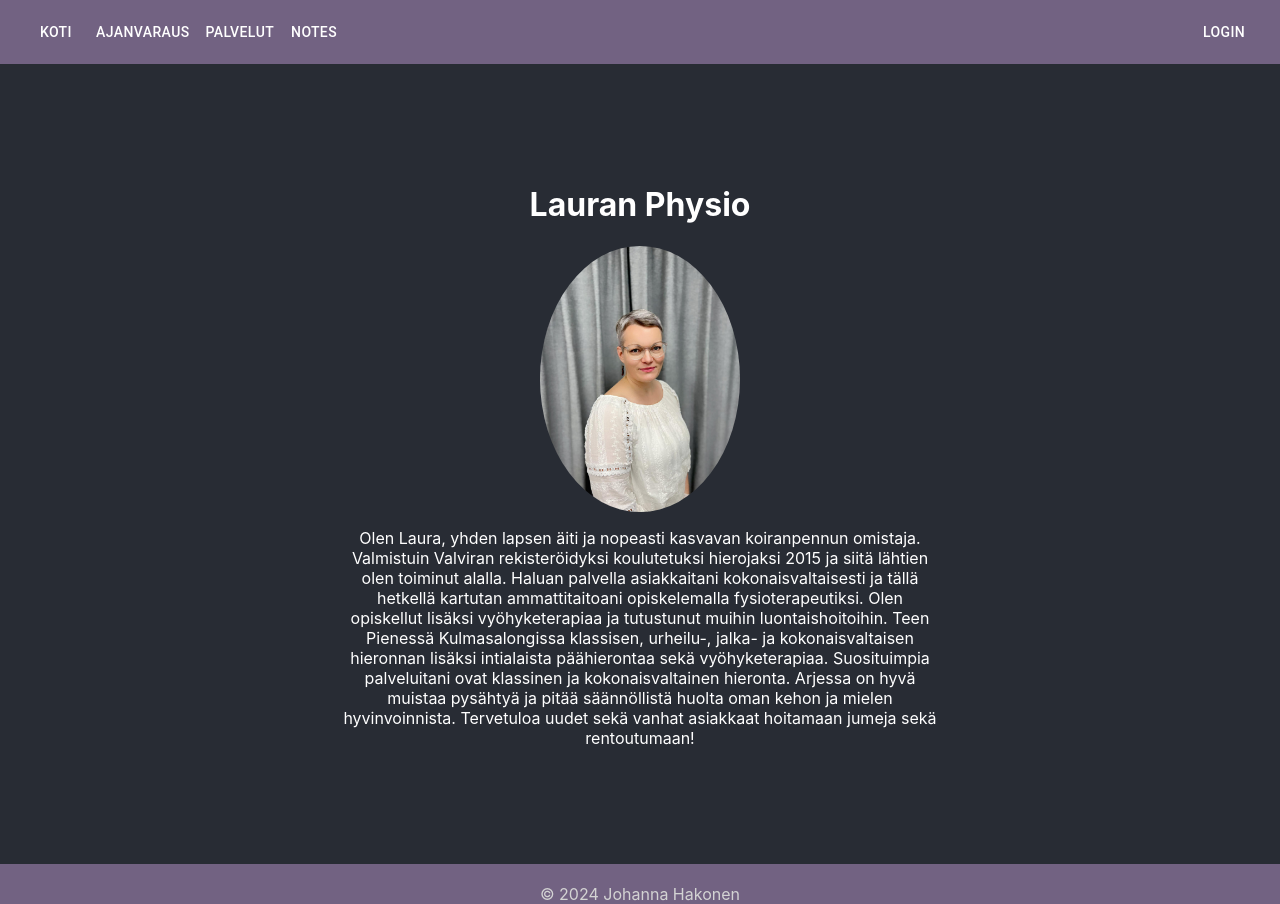
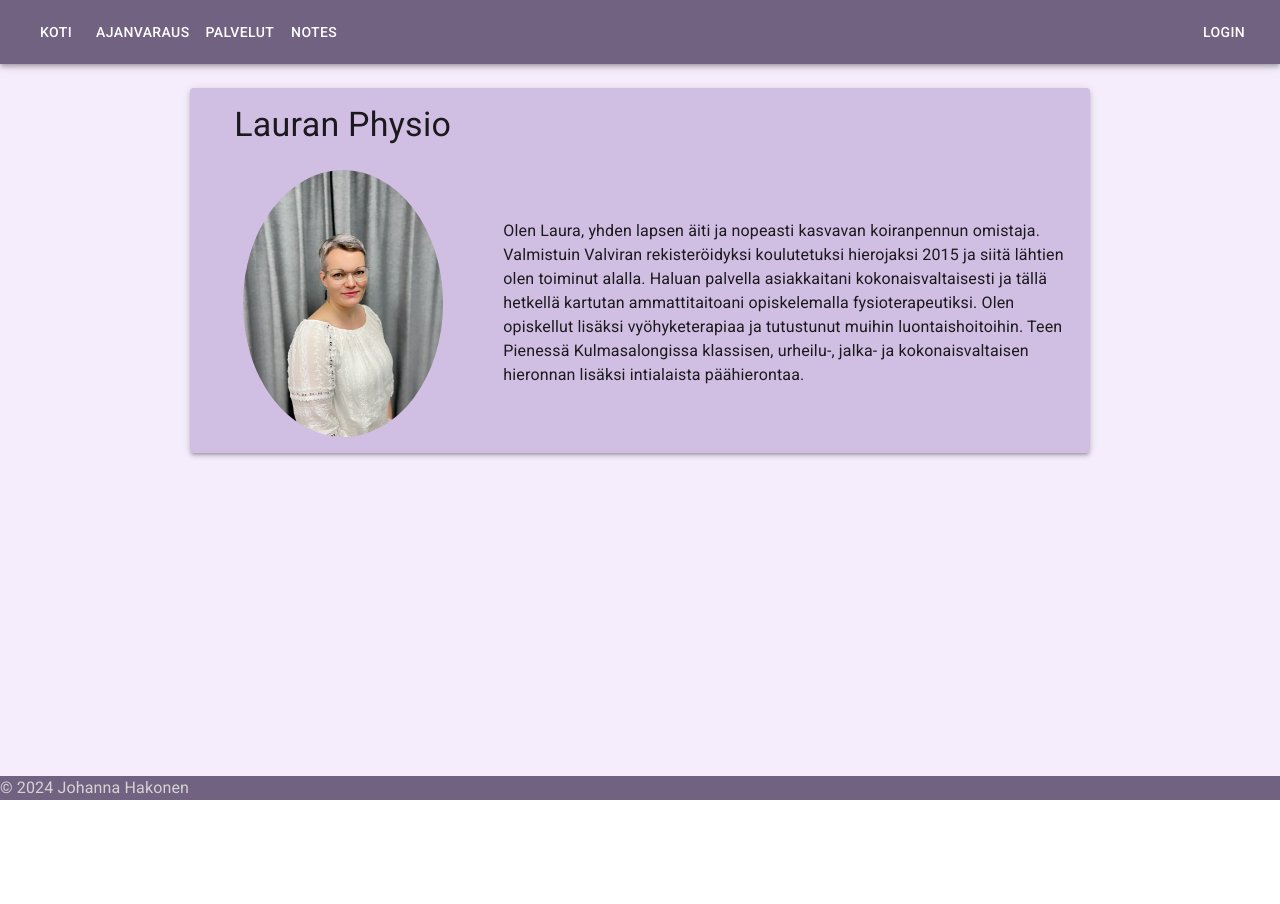
Before and after one commit to hannahakonen/physio-web-pages, a React (Create React App) app in the folder frontend/: page / in a window 1280 px wide. After the commit the page ends 800 px from the top, so only its background shows below. Built offline with nearby package versions, Linux system fonts and the light colour scheme.

Commit message:
page layout modification started with mui

```diff
--- a/frontend/package.json
+++ b/frontend/package.json
@@ -5,8 +5,9 @@
   "dependencies": {
     "@emotion/react": "^11.11.4",
     "@emotion/styled": "^11.11.0",
+    "@fontsource/roboto": "^5.0.12",
     "@mui/icons-material": "^5.15.12",
-    "@mui/material": "^5.15.11",
+    "@mui/material": "^5.15.14",
     "@testing-library/jest-dom": "^5.17.0",
     "@testing-library/react": "^13.4.0",
     "@testing-library/user-event": "^13.5.0",
--- a/frontend/public/index.html
+++ b/frontend/public/index.html
@@ -1,14 +1,12 @@
 <!DOCTYPE html>
 <html lang="en">
+
 <head>
   <meta charset="utf-8" />
   <link rel="icon" href="%PUBLIC_URL%/favicon.ico" />
   <meta name="viewport" content="width=device-width, initial-scale=1" />
   <meta name="theme-color" content="#000000" />
-    <meta
-      name="description"
-      content="Web site created using create-react-app"
-    />
+  <meta name="description" content="Web site created using create-react-app" />
   <link rel="apple-touch-icon" href="%PUBLIC_URL%/logo192.png" />
   <!--
       manifest.json provides metadata used when your web app is installed on a
@@ -24,8 +22,15 @@
       work correctly both with client-side routing and a non-root public URL.
       Learn how to configure a non-root public URL by running `npm run build`.
     -->
-    <title>React App</title>
+  <link rel="preconnect" href="https://fonts.googleapis.com" />
+  <link rel="preconnect" href="https://fonts.gstatic.com" crossorigin />
+  <link rel="stylesheet" href="https://fonts.googleapis.com/css2?family=Roboto:wght@300;400;500;700&display=swap" />
+  <link rel="stylesheet" href="https://fonts.googleapis.com/icon?family=Material+Icons" />
+
+
+  <title>Physio</title>
 </head>
+
 <body>
   <noscript>You need to enable JavaScript to run this app.</noscript>
   <div id="root"></div>
@@ -40,4 +45,5 @@
       To create a production bundle, use `npm run build` or `yarn build`.
     -->
 </body>
+
 </html>
--- a/frontend/src/App.css
+++ b/frontend/src/App.css
@@ -1,3 +1,26 @@
+.page-container {
+  display: flex;
+  flex-direction: column;
+  min-height: 100vh;
+  background-color: rgb(245, 237, 252)
+}
+
+.content-container {
+  flex: 1;
+}
+
+/*
+.root {
+  display: flex;
+  flex-direction: column;
+  align-items: center;
+  justify-content: center;
+  height: 100vh;
+  font-size: 1.5rem;
+}
+*/
+/*
+create-react-app, some changes
 .App {
   text-align: center;
 }
@@ -41,3 +64,4 @@
     transform: rotate(360deg);
   }
 }
+*/
--- a/frontend/src/App.js
+++ b/frontend/src/App.js
@@ -1,5 +1,5 @@
 import './App.css'
-import { useState, useEffect, useRef } from 'react'
+import React, { useState, useEffect, useRef } from 'react'
 import Home from './components/Home'
 import Booking from './components/Booking'
 import Note from './components/Note'
@@ -18,11 +18,13 @@ import PropTypes from 'prop-types'
 import Calendar from './components/Calendar'
 import WorkerPage from './components/WorkerPage'
 import Services from './components/Services'
-import { AppBar, Button, Container, Toolbar, Typography, Box, IconButton } from '@mui/material'
+import { AppBar, Button, Container, Toolbar, Typography, Box, IconButton, Grid } from '@mui/material'
 import MenuIcon from '@mui/icons-material/Menu'
 import { Drawer, List, ListItem } from '@mui/material'
 import { useMediaQuery } from '@mui/material'
 import { useTheme } from '@mui/material/styles'
+import CssBaseline from '@mui/material/CssBaseline'
+import { AddBoxOutlined } from '@material-ui/icons'
 
 const App = (props) => {
   const [notes, setNotes] = useState([])
@@ -66,8 +68,9 @@ const App = (props) => {
   }
 
   return (
-    <div className="App">
-      <Box sx={{ flexGrow: 1 }}>
+    <React.Fragment>
+      <CssBaseline />
+      <div className="page-container">
         <AppBar position="static" sx={{ backgroundColor: 'rgb(114, 98, 130)' }}>
           <Toolbar>
             {isMobile ? (
@@ -104,7 +107,7 @@ const App = (props) => {
               </>
             )}
 
-            <Typography variant="h6" component="div" sx={{ flexGrow: 1 }} />
+            <Box sx={{ flexGrow: 1 }} />
 
 
             {user
@@ -117,8 +120,11 @@ const App = (props) => {
               : <Button color="inherit" component={RouterLink} to="/login">Login</Button>}
           </Toolbar>
         </AppBar>
-      </Box>
-
+        <div className="content-container">
+          <Container>
+            <Grid container direction="column">
+              <Grid item xs={12} flexGrow={1} py={3}>
+                <Box maxWidth="md" margin="auto">
                   <Routes>
                     <Route path="/ajanvaraus" element={<Booking />} />
                     <Route path="/palvelut" element={<Services />} />
@@ -127,10 +133,14 @@ const App = (props) => {
                     <Route path="/login" element={<Login onLogin={login} />} />
                     <Route path="/worker" element={<WorkerPage user={user} />} />
                   </Routes>
-      <div className="App">
+                </Box>
+              </Grid>
+            </Grid>
+          </Container>
+        </div>
         <Footer />
       </div>
-    </div>
+    </React.Fragment >
   )
 }
 
--- a/frontend/src/components/Booking.js
+++ b/frontend/src/components/Booking.js
@@ -7,6 +7,7 @@ import ServiceTypeSelection from './ServiceTypeSelection'
 import ServiceSelection from './ServiceSelection'
 import CustomerInfo from './CustomerInfo'
 import BookingCompleted from './BookingCompleted'
+import { Button } from '@mui/material'
 
 const Booking = () => {
   const [step, setStep] = useState(0)
@@ -105,7 +106,7 @@ const Booking = () => {
   }
 
   return (
-    <div className="App-header">
+    <div>
       {step === 0 && <ServiceTypeSelection onSelect={handleServiceTypeSelection} />}
       {step === 1 && <ServiceSelection onSelect={handleServiceSelection} serviceType={serviceType} onBack={handleBack} selectedServices={selectedServices} />}
       {(step === 0 || step === 1) && <Summary selectedServices={selectedServices} onSelect={handleChooseTime} onRemoveService={handleServiceSelection} totalPrice={totalPrice} />}
--- a/frontend/src/components/CustomerInfo.js
+++ b/frontend/src/components/CustomerInfo.js
@@ -21,11 +21,15 @@ const CustomerInfo = ({ onSubmit, onBack, onBackThree }) => {
       <h1>Lisää tietosi</h1>
       <form onSubmit={handleSubmit}>
         <input type="text" placeholder="Etunimi" required onChange={e => setFirstName(e.target.value)} />
+        <br></br>
         <input type="text" placeholder="Sukunimi" required onChange={e => setLastName(e.target.value)} />
+        <br></br>
         <input type="text" placeholder="Puhelin" required onChange={e => setPhone(e.target.value)} />
+        <br></br>
         <input type="email" placeholder="Sähköpostiosoite" required onChange={e => setEmail(e.target.value)} />
+        <br></br>
         <input type="text" placeholder="Lisätiedot/erityistoiveet" onChange={e => setAdditionalInfo(e.target.value)} />
-
+        <br></br>
         <button type="submit">Vahvista varaus</button>
       </form>
     </div>
--- a/frontend/src/components/Footer.js
+++ b/frontend/src/components/Footer.js
@@ -1,13 +1,11 @@
 const Footer = () => {
   const footerStyle = {
     color: 'lightgrey',
-    background: 'rgb(114, 98, 130)',
-    fontSize: 16
+    background: 'rgb(114, 98, 130)'
   }
 
   return (
     <div style={footerStyle}>
-      <br />
       <span>&copy; 2024 Johanna Hakonen</span>
     </div>
   )
--- a/frontend/src/components/Home.js
+++ b/frontend/src/components/Home.js
@@ -1,20 +1,41 @@
+
+import { Box, Grid, Paper, Typography } from '@mui/material'
+
 const Home = () => (
-  <div className="App">
-    <header className="App-header">
-      <h1>Lauran Physio</h1>
+  <Paper elevation={3} sx={{ backgroundColor: 'rgb(209, 191, 227)', p: 2 }}>
+    <Grid container spacing={3} alignItems="center" justifyContent="center">
+
+      <Grid item xs={12} md={4}>
+        <Box sx={{ display: 'flex', alignItems: 'center', justifyContent: 'center', height: '100%' }}>
+          <Typography variant="h4">
+            Lauran Physio
+          </Typography>
+        </Box>
+      </Grid>
+
+      <Grid item md={8} sx={{ display: { xs: 'none', sm: 'block' } }} />
+
+      <Grid item xs={12} md={4}>
+        <Box sx={{ display: 'flex', alignItems: 'center', justifyContent: 'center', height: '100%' }}>
           <img
             src="/images/laura.jpg"
             alt="My Image"
             style={{
-          width: '200px', // Adjust as needed
-          borderRadius: '50%', // This will make the image round
+              width: '200px',
+              borderRadius: '50%'
             }}
           />
-      <div style={{ maxWidth: '600px', margin: '0 auto' }}>
-        <p>Olen Laura, yhden lapsen äiti ja nopeasti kasvavan koiranpennun omistaja. Valmistuin Valviran rekisteröidyksi koulutetuksi hierojaksi 2015 ja siitä lähtien olen toiminut alalla. Haluan palvella asiakkaitani kokonaisvaltaisesti ja tällä hetkellä kartutan ammattitaitoani opiskelemalla fysioterapeutiksi. Olen opiskellut lisäksi vyöhyketerapiaa ja tutustunut muihin luontaishoitoihin. Teen Pienessä Kulmasalongissa klassisen, urheilu-, jalka- ja kokonaisvaltaisen hieronnan lisäksi intialaista päähierontaa sekä vyöhyketerapiaa. Suosituimpia palveluitani ovat klassinen ja kokonaisvaltainen hieronta. Arjessa on hyvä muistaa pysähtyä ja pitää säännöllistä huolta oman kehon ja mielen hyvinvoinnista. Tervetuloa uudet sekä vanhat asiakkaat hoitamaan jumeja sekä rentoutumaan!</p>
-      </div>
-    </header>
-  </div>
+        </Box>
+      </Grid>
+
+      <Grid item xs={12} md={8}>
+        <Typography variant="body1">
+        Olen Laura, yhden lapsen äiti ja nopeasti kasvavan koiranpennun omistaja. Valmistuin Valviran rekisteröidyksi koulutetuksi hierojaksi 2015 ja siitä lähtien olen toiminut alalla. Haluan palvella asiakkaitani kokonaisvaltaisesti ja tällä hetkellä kartutan ammattitaitoani opiskelemalla fysioterapeutiksi. Olen opiskellut lisäksi vyöhyketerapiaa ja tutustunut muihin luontaishoitoihin. Teen Pienessä Kulmasalongissa klassisen, urheilu-, jalka- ja kokonaisvaltaisen hieronnan lisäksi intialaista päähierontaa.
+        </Typography>
+      </Grid>
+
+    </Grid>
+  </Paper >
 )
 
 export default Home
```
Also changed, not shown: 12 other files (tests, documents, lock files or other folders). Lines whose indentation alone changed are shown as unchanged.
